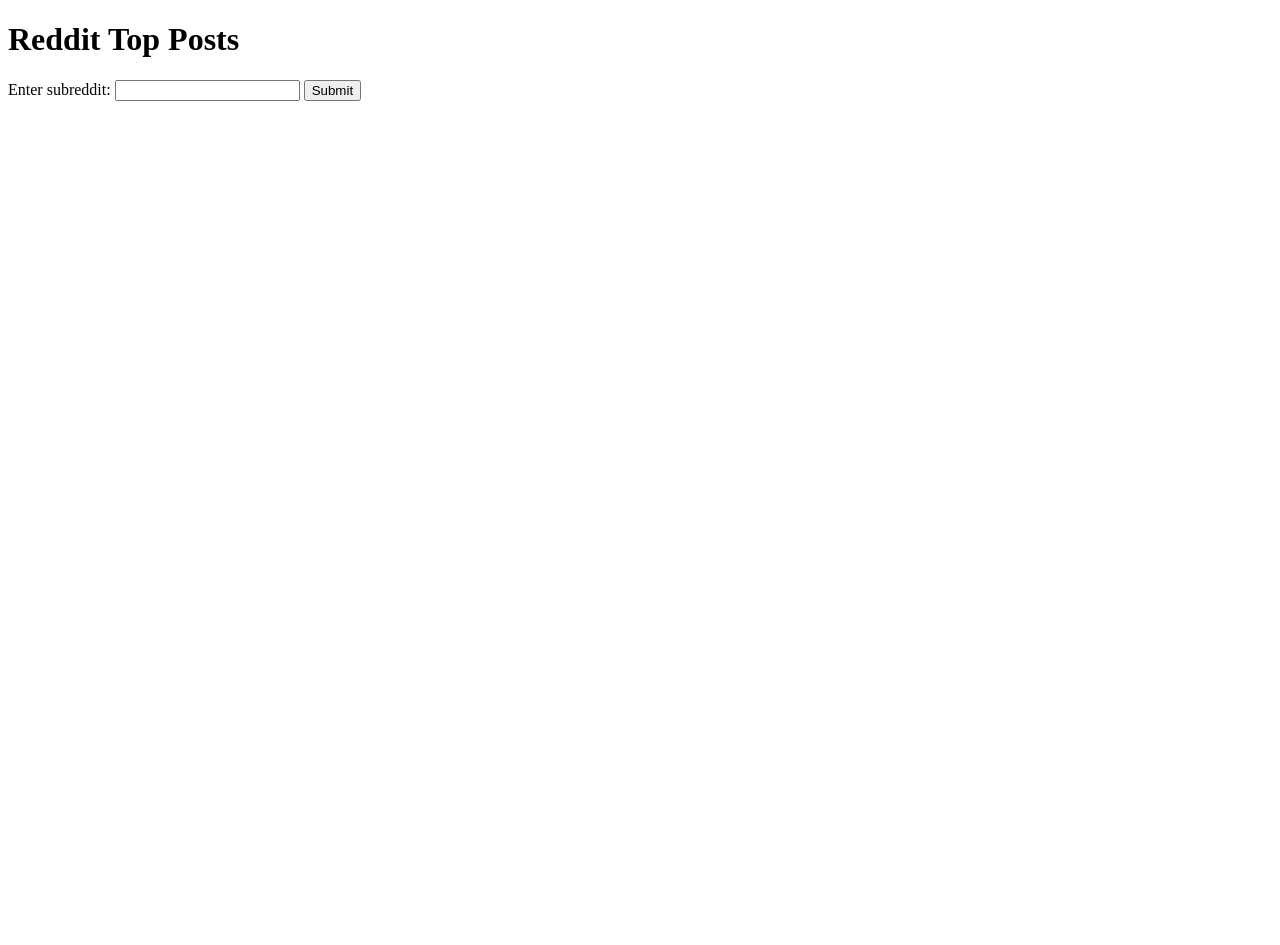
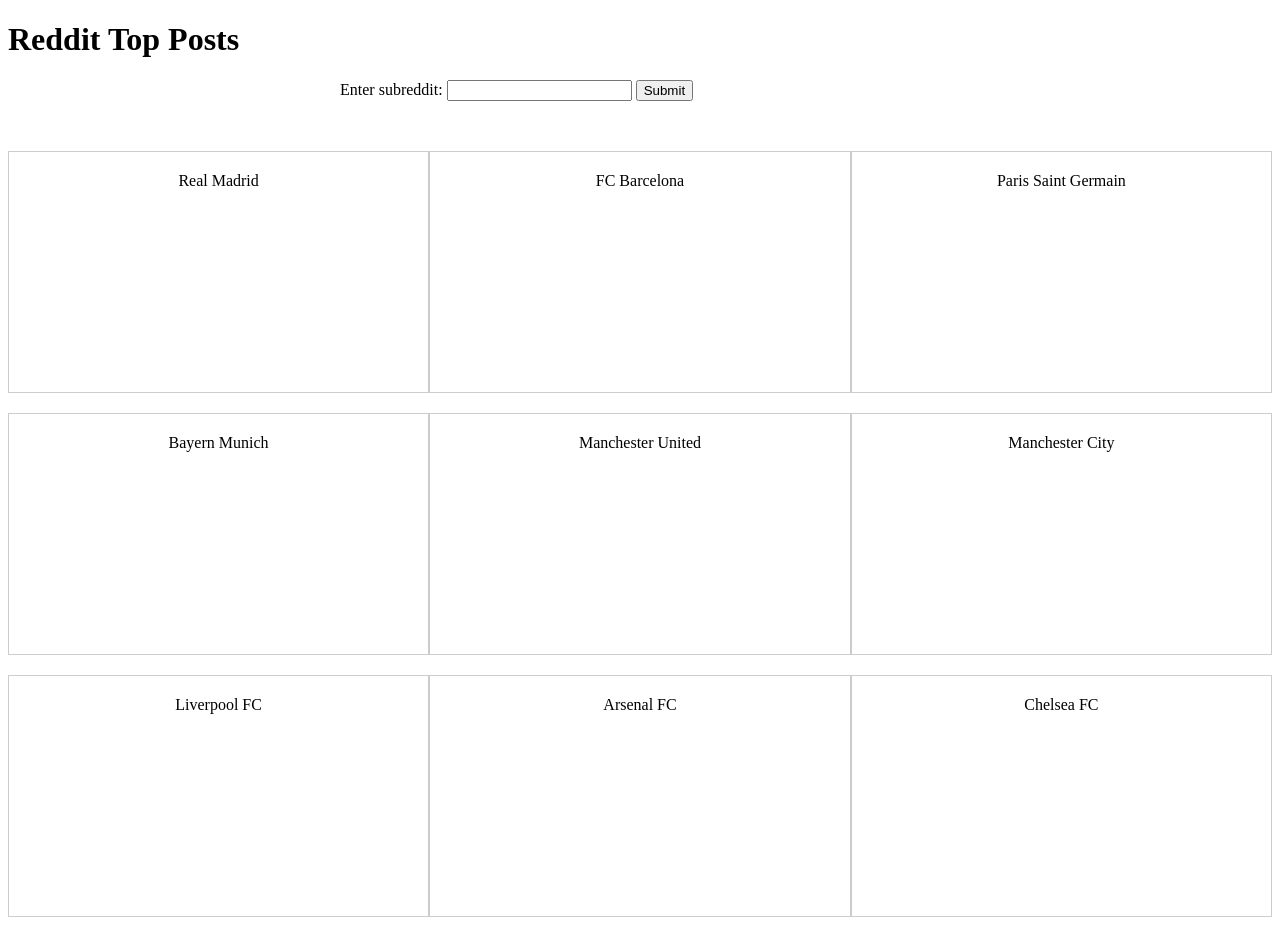
Before and after one commit to jgabryszewski01/rSentimentAnalysis, a Flask app: page / in a window 1280 px wide. Before the commit the page ends 101 px from the top, so only its background shows below. Run offline with Flask 3, Linux system fonts and the light colour scheme.

Commit message:
fix: style adjustments

```diff
--- a/templates/index.html
+++ b/templates/index.html
@@ -2,13 +2,52 @@
 <html>
 <head>
     <title>Reddit Top Posts</title>
+    <style>
+        .container{
+            max-width: 600px;
+            margin: 0 auto;
+            margin-bottom: 50px;
+        }
+        .tile-container {
+            display: flex;
+            flex-wrap: wrap;
+            justify-content: space-between;
+        }
+        .tile {
+            width: 30%;
+            height: 200px;
+            border: 1px solid #ccc;
+            margin-bottom: 20px;
+            padding: 20px;
+            text-align: center;
+            cursor: pointer;
+        }
+    </style>
 </head>
 <body>
     <h1>Reddit Top Posts</h1>
-    <form method="POST" action="/">
-        <label for="subreddit">Enter subreddit:</label>
-        <input type="text" id="subreddit" name="subreddit" required>
-        <button type="submit">Submit</button>
-    </form>
+    <div class="container">
+        <form method="POST" action="/">
+            <label for="subreddit">Enter subreddit:</label>
+            <input type="text" id="subreddit" name="subreddit" required>
+            <button type="submit">Submit</button>
+        </form>
+    </div>
+    <div class="tile-container">
+        <div class="tile" onclick="redirectToResults('realmadrid')">Real Madrid</div>
+        <div class="tile" onclick="redirectToResults('Barca')">FC Barcelona</div>
+        <div class="tile" onclick="redirectToResults('PSG')">Paris Saint Germain</div>
+        <div class="tile" onclick="redirectToResults('fcbayern')">Bayern Munich</div>
+        <div class="tile" onclick="redirectToResults('RedDevils')">Manchester United</div>
+        <div class="tile" onclick="redirectToResults('MCFC')">Manchester City</div>
+        <div class="tile" onclick="redirectToResults('LiverpoolFC')">Liverpool FC</div>
+        <div class="tile" onclick="redirectToResults('Gunners')">Arsenal FC</div>
+        <div class="tile" onclick="redirectToResults('chelseafc')">Chelsea FC</div>
+    </div>
+    <script>
+        function redirectToResults(subreddit) {
+            window.location.href = "/results/" + subreddit;
+        }
+    </script>
 </body>
 </html>
```
